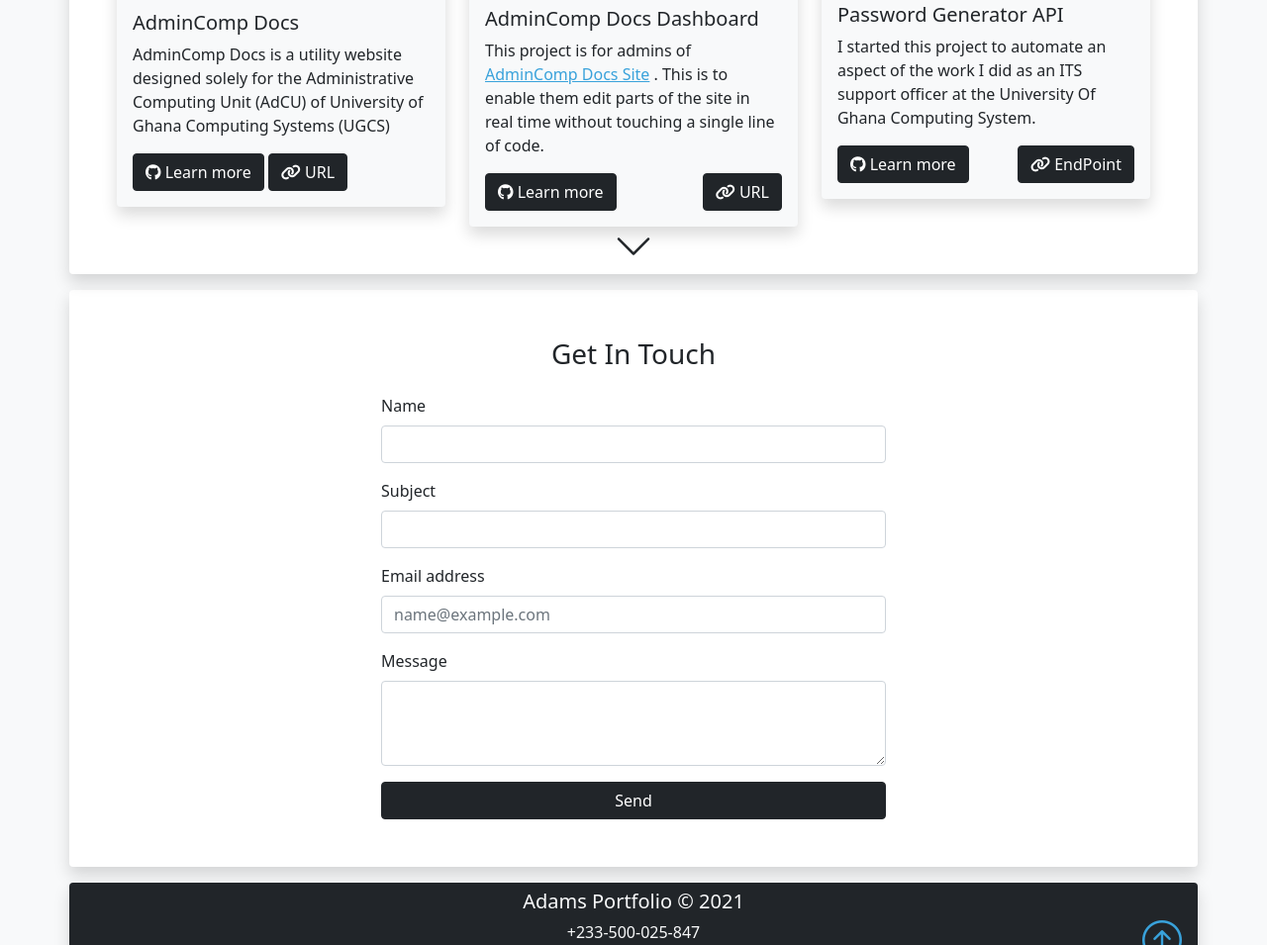
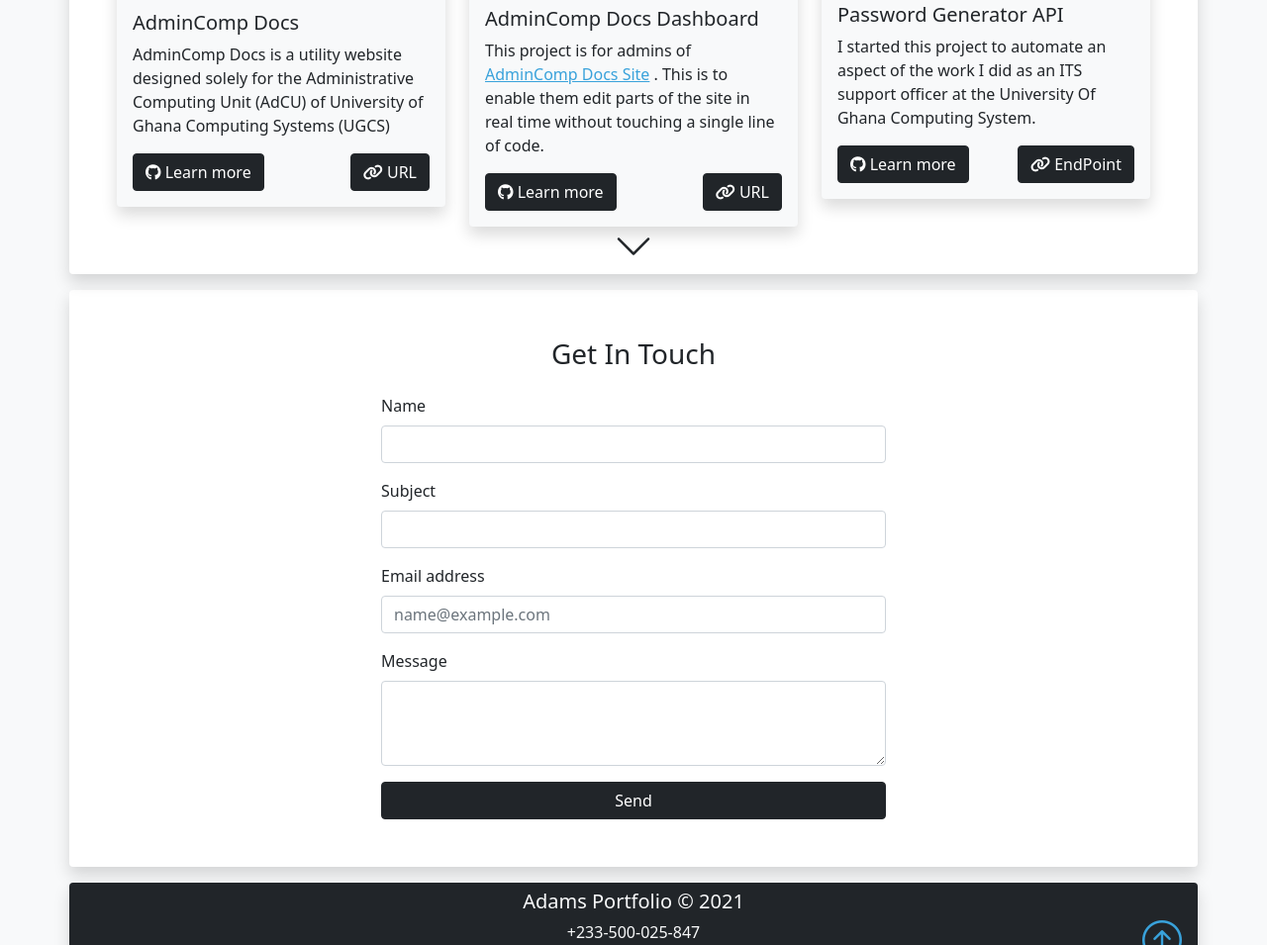
Before and after one commit to moadams847/Adams-Portfolio-Site, a website: page index.html in a window 1280 px wide. Shown: the part 1007-1962 px from the top of the page at 99% size. Drawn offline with nearby package versions, Linux system fonts and the light colour scheme.

Commit message:
update project section

```diff
--- a/index.html
+++ b/index.html
@@ -220,7 +220,7 @@
               <a
                 href="https://zen-ptolemy-6bcc40.netlify.app/"
                 target="_blank"
-                class="btn btn-dark d-inline-block"
+                class="btn btn-dark d-inline-block float-end"
               >
                 <i class="fas fa-link"></i> URL</a
               >
```
